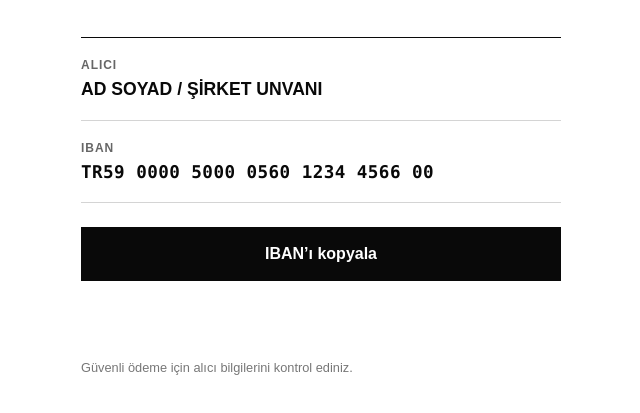
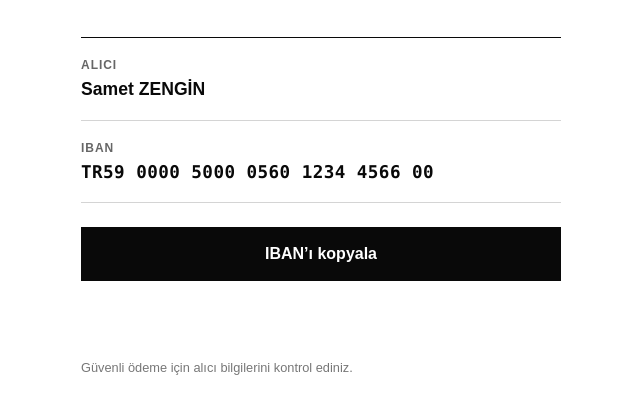
Before and after one commit to darkcaptain12/nfc-writer, a plain HTML site: page index.html in a window 1280 px wide. Shown: the part 289-702 px from the top of the page, without its empty margins (319-959 px from the left). Drawn offline with Linux system fonts and the light colour scheme.

Commit message:
Update recipient name in index.html

```diff
--- a/index.html
+++ b/index.html
@@ -48,7 +48,7 @@
       <div class="row">
         <dt>Alıcı</dt>
         <!-- Alıcı adını buradan düzenleyin. -->
-        <dd>AD SOYAD / ŞİRKET UNVANI</dd>
+        <dd>Samet ZENGİN</dd>
       </div>
       <div class="row">
         <dt>IBAN</dt>
```
